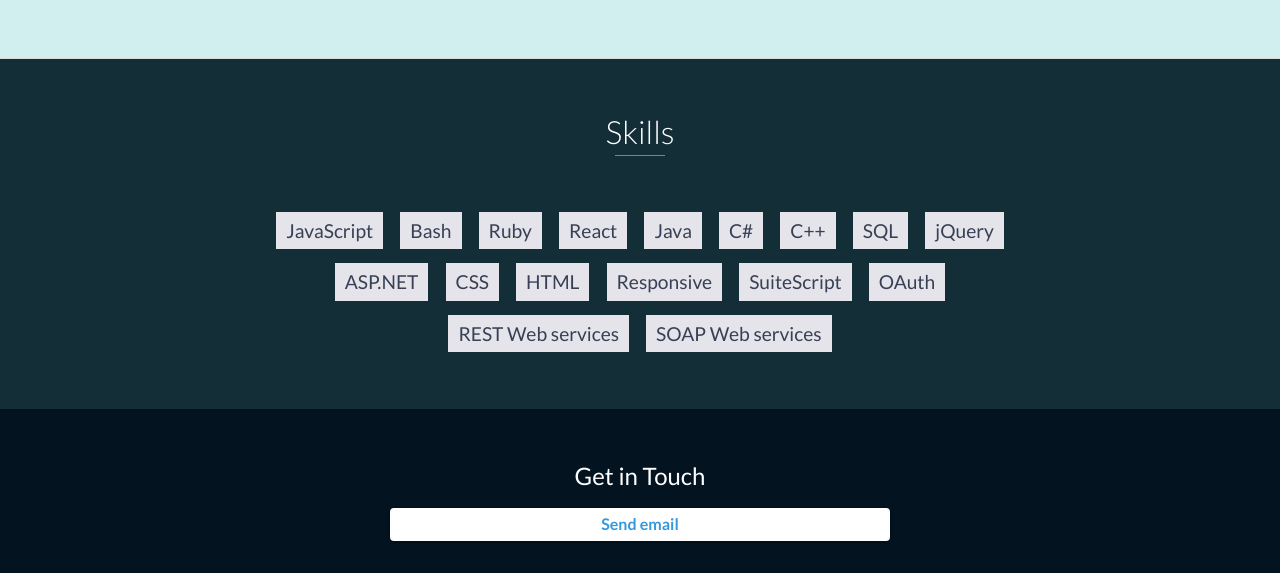
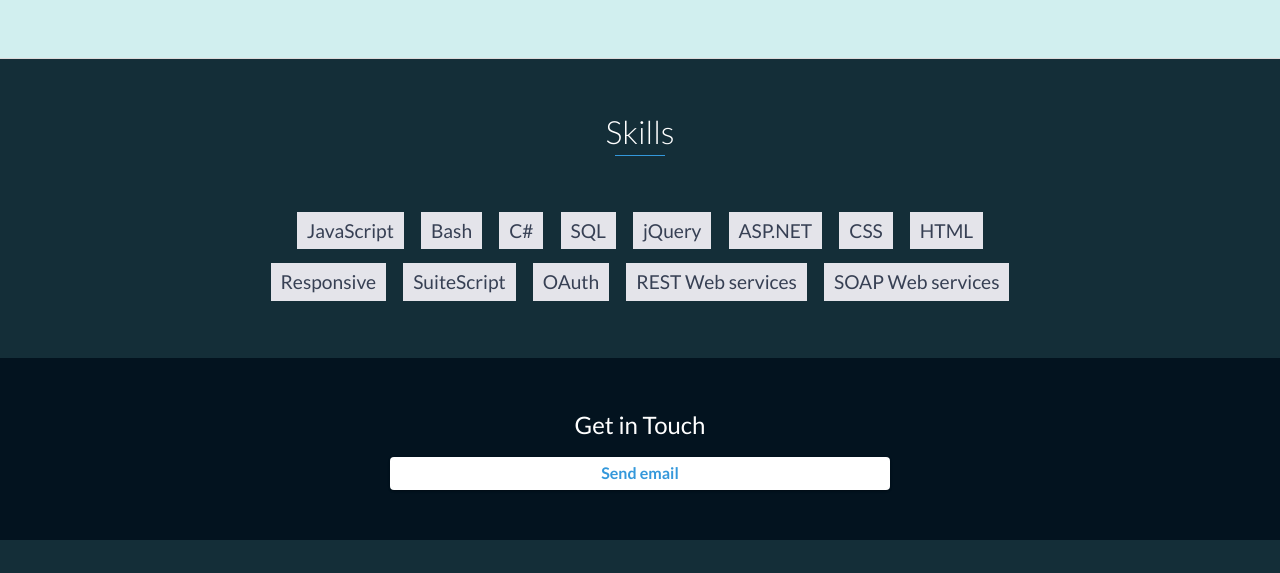
Before and after one commit to rodrigoc93/rodrigoc93.github.io, a website: page index.html in a window 1280 px wide. Shown: the part 4081-4654 px from the top of the page. Drawn offline with nearby package versions, Linux system fonts and the light colour scheme.

Commit message:
Update index.html

```diff
--- a/index.html
+++ b/index.html
@@ -256,11 +256,7 @@
         <ul>
             <li>JavaScript</li>
             <li>Bash</li>
-            <li>Ruby</li>
-            <li>React</li>
-            <li>Java</li>
             <li>C#</li>
-            <li>C++</li>
             <li>SQL</li>
             <li>jQuery</li>
             <li>ASP.NET</li>
```
